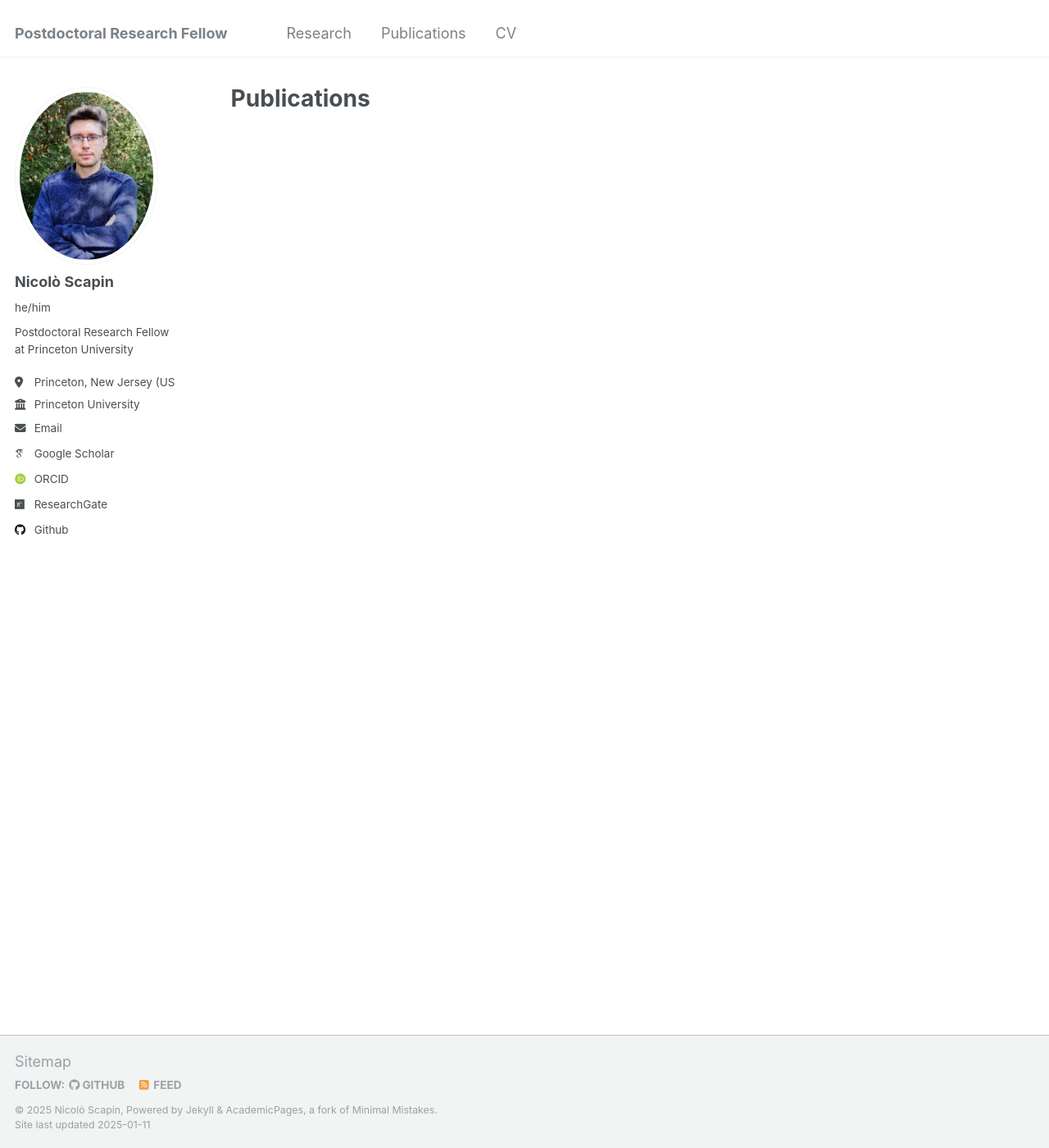
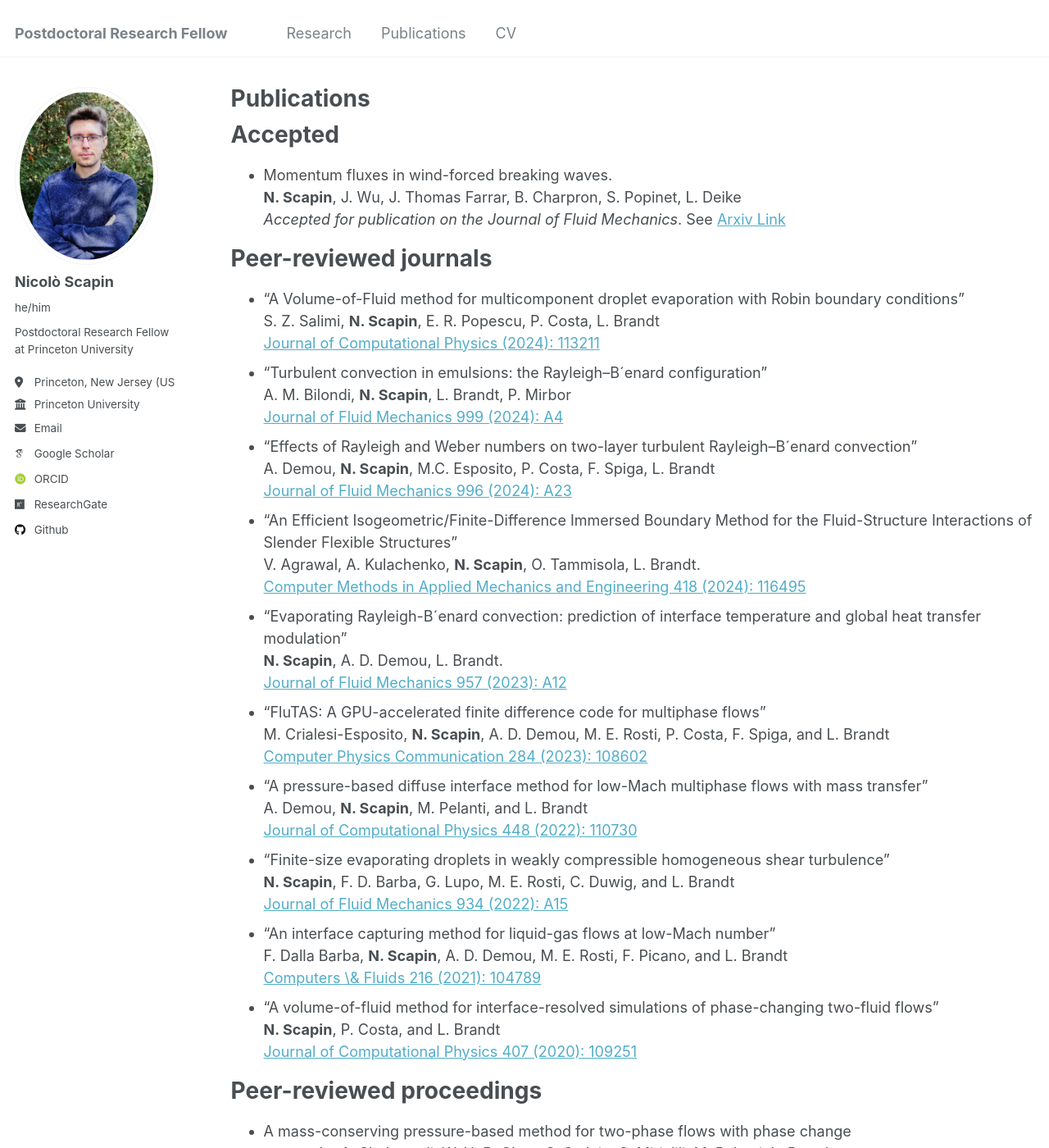
Before and after one commit to nscapin/nscapin.github.io, a Jekyll site: the page built from _pages/publications.md, in a window 1280 px wide and 1400 px high. Shown: the whole window at 82% size. Built offline with Jekyll 4.4.1, drawn with Linux system fonts in a browser that asks for light colours; some web fonts are replaced; some of the changed text lies outside the part shown.

Commit message:
Update publications.md

```diff
--- a/_pages/publications.md
+++ b/_pages/publications.md
@@ -6,3 +6,54 @@ author_profile: true
 ---
 
 {% include base_path %}
+
+Accepted
+======
+* Momentum fluxes in wind-forced breaking waves. \
+  **N. Scapin**, J. Wu, J. Thomas Farrar, B. Charpron, S. Popinet, L. Deike \
+  <em>Accepted for publication on the Journal of Fluid Mechanics</em>. See [Arxiv Link](http://arxiv.org/abs/2411.03415)
+
+Peer-reviewed journals
+======
+* "A Volume-of-Fluid method for multicomponent droplet evaporation with Robin boundary conditions" \
+  S. Z. Salimi, **N. Scapin**, E. R. Popescu, P. Costa, L. Brandt \
+  [Journal of Computational Physics (2024): 113211](https://www.sciencedirect.com/science/article/pii/S0021999124004601)
+* "Turbulent convection in emulsions: the Rayleigh–B´enard configuration" \
+  A. M. Bilondi, **N. Scapin**, L. Brandt, P. Mirbor \
+  [Journal of Fluid Mechanics 999 (2024): A4](https://www.cambridge.org/core/journals/journal-of-fluid-mechanics/article/turbulent-convection-in-emulsions-the-rayleighbenard-configuration/C181E4DE91567EF267E48F6B1643DF7B)
+* "Effects of Rayleigh and Weber numbers on two-layer turbulent Rayleigh–B´enard convection" \
+  A. Demou, **N. Scapin**, M.C. Esposito, P. Costa, F. Spiga, L. Brandt \
+  [Journal of Fluid Mechanics 996 (2024): A23](https://www.cambridge.org/core/journals/journal-of-fluid-mechanics/article/effects-of-rayleigh-and-weber-numbers-on-twolayer-turbulent-rayleighbenard-convection/1D97114A8D2BDBFFBAEC26EA8B910B09)
+* "An Efficient Isogeometric/Finite-Difference Immersed Boundary Method for the Fluid-Structure Interactions of Slender Flexible Structures" \
+  V. Agrawal, A. Kulachenko, **N. Scapin**, O. Tammisola, L. Brandt. \
+  [Computer Methods in Applied Mechanics and Engineering 418 (2024): 116495](https://www.sciencedirect.com/science/article/pii/S0021999124004601)
+* "Evaporating Rayleigh-B´enard convection: prediction of interface temperature and global heat transfer modulation" \
+  **N. Scapin**, A. D. Demou, L. Brandt. \
+  [Journal of Fluid Mechanics 957 (2023): A12]([https://www.sciencedirect.com/science/article/pii/S0021999124004601](https://www.cambridge.org/core/journals/journal-of-fluid-mechanics/article/evaporating-rayleighbenard-convection-prediction-of-interface-temperature-and-global-heat-transfer-modulation/5A616CC444D34ACBBA4817B91F53C62F))
+* "FluTAS: A GPU-accelerated finite difference code for multiphase flows" \
+  M. Crialesi-Esposito, **N. Scapin**, A. D. Demou, M. E. Rosti, P. Costa, F. Spiga, and L. Brandt \
+  [Computer Physics Communication 284 (2023): 108602](https://www.sciencedirect.com/science/article/pii/S0010465522003216)
+* "A pressure-based diffuse interface method for low-Mach multiphase flows with mass transfer" \
+  A. Demou, **N. Scapin**, M. Pelanti, and L. Brandt \
+  [Journal of Computational Physics 448 (2022): 110730](https://www.sciencedirect.com/science/article/pii/S0021999124004601)
+* "Finite-size evaporating droplets in weakly compressible homogeneous shear turbulence" \
+  **N. Scapin**, F. D. Barba, G. Lupo, M. E. Rosti, C. Duwig, and L. Brandt \
+  [Journal of Fluid Mechanics 934 (2022): A15](https://www.cambridge.org/core/journals/journal-of-fluid-mechanics/article/finitesize-evaporating-droplets-in-weakly-compressible-homogeneous-shear-turbulence/2470139EBD897B842E771AAA75750326)
+* "An interface capturing method for liquid-gas flows at low-Mach number" \
+  F. Dalla Barba, **N. Scapin**, A. D. Demou, M. E. Rosti, F. Picano, and L. Brandt \
+  [Computers \& Fluids 216 (2021): 104789](https://www.sciencedirect.com/science/article/abs/pii/S0045793020303595)
+* "A volume-of-fluid method for interface-resolved simulations of phase-changing two-fluid flows" \
+  **N. Scapin**, P. Costa, and L. Brandt \
+  [Journal of Computational Physics 407 (2020): 109251](https://www.sciencedirect.com/science/article/abs/pii/S0021999120300255)
+
+Peer-reviewed proceedings
+======
+* A mass-conserving pressure-based method for two-phase flows with phase change \
+  **N. Scapin**, A. Shahmardi, W. H. R. Chan, S. S. Jain, S. Mirjalili, M. Pelanti, L. Brandt \
+  [Proceedings of the Summer Program, Center for Turbulence Research (2022)](https://web.stanford.edu/~sjsuresh/iii08_Scapin.pdf)
+
+Books chapters
+======
+* Overview of tropical cyclones and historical perspective, <em>Chapter 1 of Tropical Cyclones and Associated Impacts</em> \
+  W. Yang, M. Chung, L. Deike, T.-L. Hsieh, M. Igbinoba, E. Levin, S. Menemenlis, I. Mitevski, G. Rios, **N. Scapin**, and G. A. Vecchi \
+  [Elsevier (2025), pp. 1-25](https://shop.elsevier.com/books/tropical-cyclones-and-associated-impacts/villarini/978-0-323-95390-0)
```
